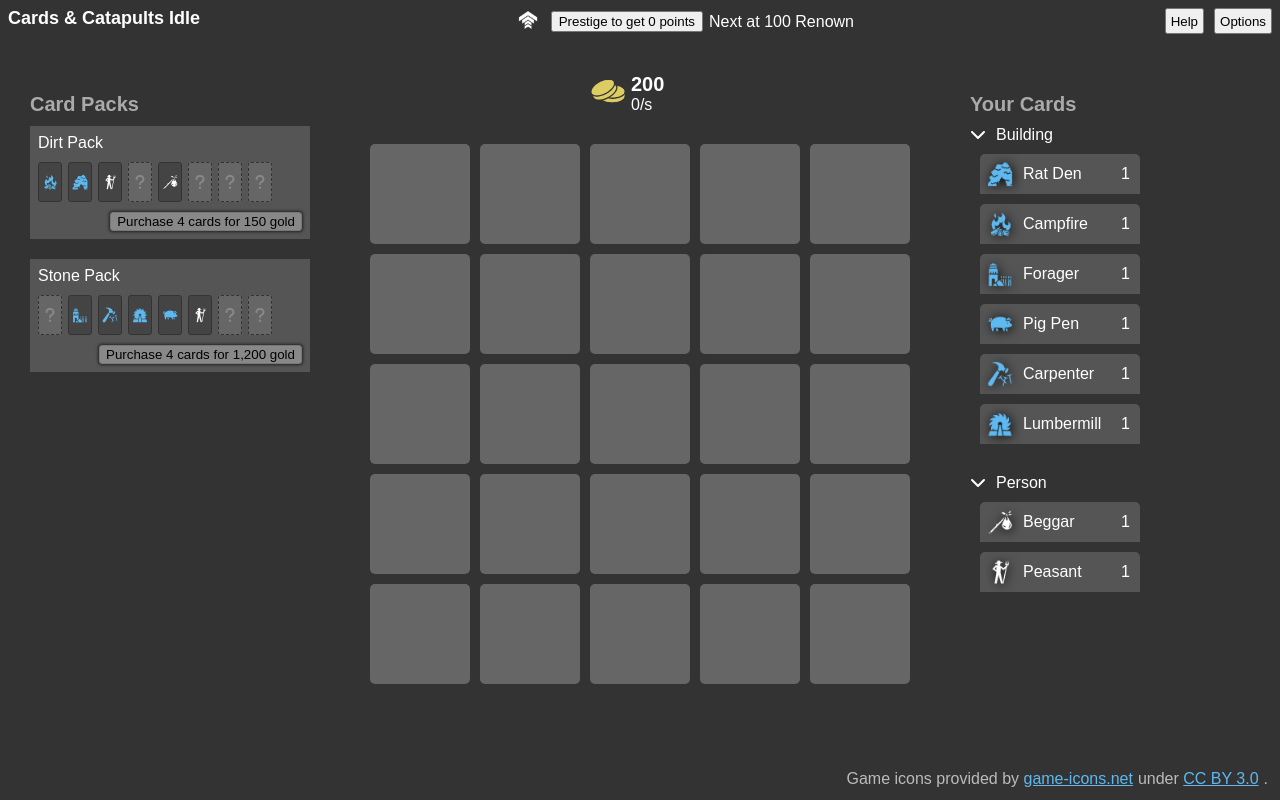
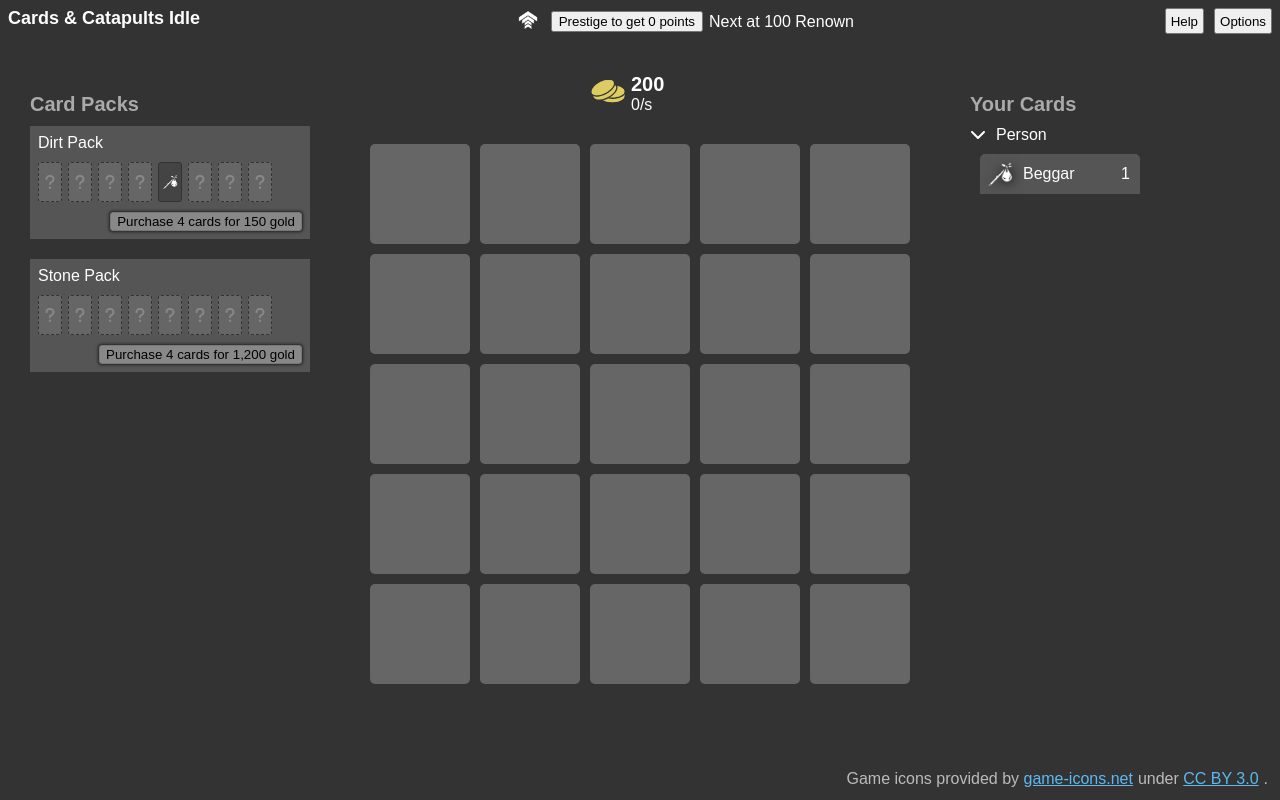
Before and after one commit to Rybadour/cards-n-catapults-idle, a React app: page / in a window 1280 px wide. Built offline with nearby package versions, Linux system fonts and the light colour scheme; the HTML template or start-up script is replaced by a standard one.

Commit message:
Added food capacity ability for cards
 - Ambrosia is has food capacity buff and is added to food pack.
 - Ultra Rare cards are now displayed with a gold highlight.
 - Added a full grid MatchingGridShape

```diff
--- a/src/components/card-packs.scss
+++ b/src/components/card-packs.scss
@@ -53,6 +53,11 @@
         border: 1px dashed #333;
       }
 
+      &.ultra-rare {
+        border-color: rgb(189, 165, 30);
+        color: rgb(189, 165, 30);
+      }
+
       img {
         width: 16px;
         height: 16px;
--- a/src/components/card-packs.tsx
+++ b/src/components/card-packs.tsx
@@ -3,7 +3,7 @@ import classNames from 'classnames';
 import { useCallback, useContext } from 'react';
 import { CardPacksContext } from '../contexts/card-packs';
 import { DiscoveryContext } from '../contexts/discovery';
-import { RealizedCardPack } from '../shared/types';
+import { Rarity, RealizedCardPack } from '../shared/types';
 import { formatNumber } from '../shared/utils';
 import './card-packs.scss';
 
@@ -30,9 +30,12 @@ export default function CardPacks() {
         <div className="cards">
           {cardPack.possibleThings.map(({thing: card}) =>
             <div
-              className={classNames("possible-card", {discovered: discovery.discoveredCards[card.id]})}
+              className={classNames("possible-card", {
+                discovered: discovery.discoveredCards[card.id],
+                'ultra-rare': card.rarity == Rarity.UltraRare,
+              })}
               key={card.id}
-              data-tip={discovery.discoveredCards[card.id] ? card.name : "???"}
+              data-tip={discovery.discoveredCards[card.id] ? card.name : "Undiscovered " + card.rarity}
             >
               {discovery.discoveredCards[card.id] ?
                 <img src={"icons/" + card.icon + ".png"} /> :
--- a/src/config/card-packs.ts
+++ b/src/config/card-packs.ts
@@ -76,6 +76,9 @@ const cardPacks: Record<string, CardPack> = {
     quantity: 4,
     unlocked: false,
     possibleThings: [{
+      thing: cards.ambrosia,
+      chance: 0.002,
+    }, {
       thing: cards.bread,
       chance: 0.1,
     }, {
--- a/src/config/cards.ts
+++ b/src/config/cards.ts
@@ -151,6 +151,11 @@ const cards: Record<string, Card> = {
       shape: MatchingGridShape.AllAdjacent,
       cardTypes: [CardType.Person],
     },
+    bonusToFoodCapacity: {
+      strength: 2,
+      shape: MatchingGridShape.Grid,
+      cardTypes: [CardType.Food],
+    }
   },
   forest: {
     id: "",
@@ -332,6 +337,14 @@ Object.keys(cards)
         'bonusToAdjacent',
         `${prefix} by ${formatNumber(bta.strength * 100, 0, 0)}%.`
       );
+      replaceInDescription(
+        'bonusToAdjacentAmount',
+        formatNumber(bta.strength * 100, 0, 0) + '%'
+      );
+    });
+
+    using(card.bonusToFoodCapacity, (btfc) => {
+      replaceInDescription('bonusToFoodAmount', formatNumber(btfc.strength * 100, 0, 0) + '%');
     });
 
     using(card.produceCardEffect, (prod) => {
--- a/src/config/global.ts
+++ b/src/config/global.ts
@@ -1,7 +1,8 @@
 const global = {
   startingGold: 200,
-  startingCards: {beggar: 1, peasant: 1, ratDen: 1, forager: 1, pigPen: 1, carpenter: 1, campfire: 1, lumbermill: 1},
-  startingPrestige: 1000,
+  startingCards: {beggar: 1},
+  unlockedPacks: [],
+  startingPrestige: 0,
   produceModifier: 1,
   isDebug: true,
 };
--- a/src/contexts/discovery.tsx
+++ b/src/contexts/discovery.tsx
@@ -2,7 +2,7 @@
 import { createContext, useContext, useState } from "react";
 import cardPacks from "../config/card-packs";
 import global from "../config/global";
-import { Card, PrestigeEffects, ResourceType } from "../shared/types";
+import { Card, ResourceType } from "../shared/types";
 import { PrestigeContext } from "./prestige";
 
 export type DiscoveryContext = {
@@ -40,12 +40,11 @@ function addCardPacks(map: Record<string, boolean>, unlocked: string[]) {
       .filter(pack => pack.unlocked || unlocked.includes(pack.id))
       .map(pack => pack.id)
   );
-
 }
 
 addToDiscoverMap(defaultContext.discoveredCards, Object.keys(global.startingCards));
 addToDiscoverMap(defaultContext.cardsDiscoveredThisPrestige, Object.keys(global.startingCards));
-addCardPacks(defaultContext.discoveredCardPacks, []);
+addCardPacks(defaultContext.discoveredCardPacks, global.unlockedPacks);
 
 export const DiscoveryContext = createContext(defaultContext);
 
--- a/src/gamelogic/abilities.ts
+++ b/src/gamelogic/abilities.ts
@@ -19,6 +19,7 @@ export function updateGridTotals(grid: Grid, stats: StatsContext): UpdateGridTot
   // Disable and reset
   iterateGrid(grid, (card, x, y) => {
     card.bonus = 1;
+    card.durabilityBonus = 1;
     card.totalStrength = 0;
     card.totalCost = 0;
     card.cardMarks = {};
@@ -65,6 +66,14 @@ export function updateGridTotals(grid: Grid, stats: StatsContext): UpdateGridTot
       iterateGridMatch(grid, x, y, bta, (adj, x2, y2) => {
         if (!adj) return;
         adj.bonus *= 1 + bta.strength;
+        card.cardMarks[`${x2}:${y2}`] = MarkType.Buff;
+      });
+    });
+
+    using(card.bonusToFoodCapacity, (btfc) => {
+      iterateGridMatch(grid, x, y, btfc, (adj, x2, y2) => {
+        if (!adj) return;
+        adj.durabilityBonus *= btfc.strength;
         card.cardMarks[`${x2}:${y2}`] = MarkType.Buff;
       });
     });
@@ -166,7 +175,7 @@ export function updateGrid(
 
       const foodDrain = (elapsed/1000 * card.foodDrain) / adjacentFood.length;
       adjacentFood.forEach(food => {
-        food.card.durability = (food.card.durability ?? 0) - foodDrain;
+        food.card.durability = (food.card.durability ?? 0) - (foodDrain / food.card.durabilityBonus);
         if (food.card.durability <= 0) {
           food.card.isExpiredAndReserved = true;
           food.card.durability = 0;
@@ -274,7 +283,12 @@ function iterateGridShape(
   grid: Grid, x: number, y: number, shape: MatchingGridShape,
   callback: (card: RealizedCard | null, x: number, y: number) => void
 ) {
-  if (shape == MatchingGridShape.RowAndColumn) {
+  if (shape == MatchingGridShape.Grid) {
+    iterateGrid(grid, (adj, ax, ay) => {
+      if (x == ax && y == ay) return;
+      callback(adj, ax, ay);
+    });
+  } else if (shape == MatchingGridShape.RowAndColumn) {
     for (let x2 = 0; x2 < grid[y].length; x2++) {
       if (x2 == x) continue;
 
--- a/src/gamelogic/grid-cards.tsx
+++ b/src/gamelogic/grid-cards.tsx
@@ -11,6 +11,7 @@ export function createCard(card: Card, quantity: number, prestigeEffects: Presti
     isDisabled: false,
     isExpiredAndReserved: false,
     durability: (quantity >= 1 ? 1 : quantity) * durability,
+    durabilityBonus: 1,
     timeLeftMs: card.cooldownMs,
     cardMarks: {},
   };
--- a/src/shared/types.ts
+++ b/src/shared/types.ts
@@ -53,6 +53,9 @@ export type Card = {
   drawCardEffect?: {
     possibleCards: string[],
   },
+  bonusToFoodCapacity?: {
+    strength: number,
+  } & GridMatch,
 
   costPerUse?: ResourceCost,
   costPerSec?: ResourceCost,
@@ -81,13 +84,14 @@ export type RealizedCard = Card & {
   isExpiredAndReserved: boolean,
   isDisabled: boolean,
   durability?: number,
+  durabilityBonus: number,
   timeLeftMs?: number,
   cardMarks: Record<string, MarkType>,
 }
 
 export enum Rarity {
-  Common,
-  UltraRare,
+  Common = "Common",
+  UltraRare = "Ultra Rare",
 }
 
 export enum MarkType {
@@ -105,6 +109,7 @@ export enum MatchingGridShape {
   DiagAdjacent = "diagAdjacent",
   AllAdjacent = "allAdjacent",
   RowAndColumn = "rowAndColumn",
+  Grid = "Grid",
 }
 
 export enum AbilityImprovementStat {
```
